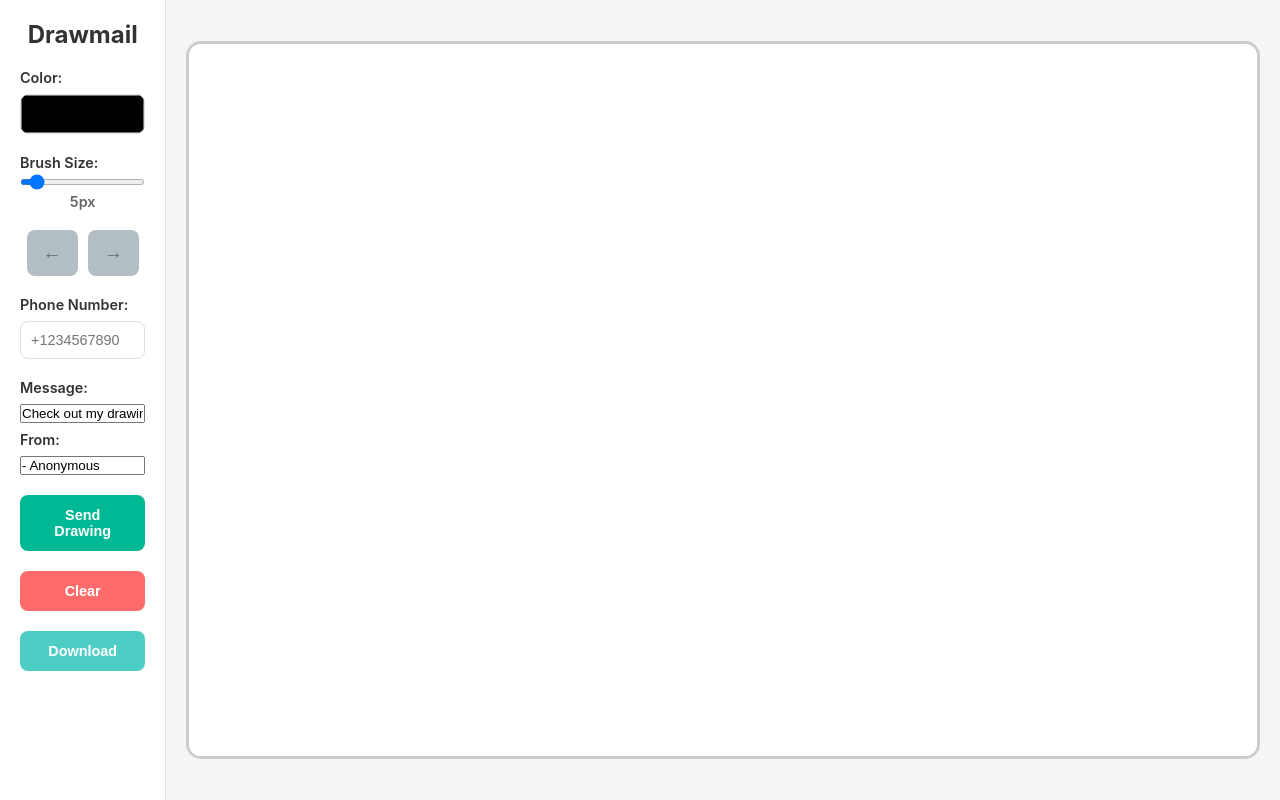
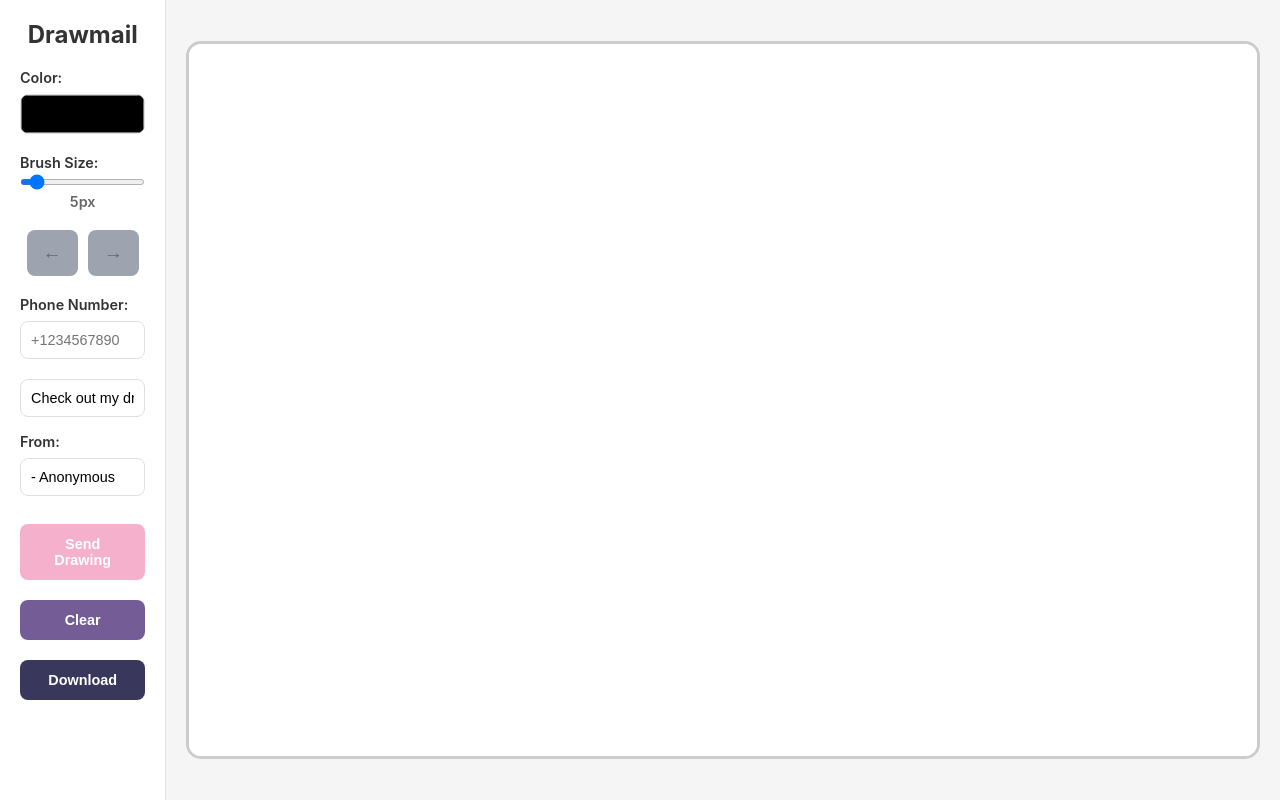
Before and after one commit to sophia0805/drawmail, a Next.js app: page / in a window 1280 px wide. Built offline with nearby package versions, Linux system fonts and the light colour scheme.

Commit message:
i hate css

```diff
--- a/src/app/page.js
+++ b/src/app/page.js
@@ -116,7 +116,7 @@ export default function SketchPad() {
 
   const shareDrawingViaSMS = async () => {
     if (!phoneNumber) {
-      alert('Please enter a phone number');
+      alert('Please enter a phone number!');
       return;
     }
 
@@ -186,12 +186,12 @@ export default function SketchPad() {
             />
           </div>
           <div className={styles.controlGroup}>
-            <label>Message:</label>
           <input
             type="text"
             placeholder="Check out my drawing!"
             value={message}
             onChange={(e) => setMessage(e.target.value)}
+            className={styles.messageInput}
           />
           <label>From:</label>
           <input
@@ -199,6 +199,7 @@ export default function SketchPad() {
             placeholder="- Anonymous"
             value={name}
             onChange={(e) => setName(e.target.value)}
+            className={styles.nameInput}
           />
           </div>
           <button onClick={shareDrawingViaSMS} className={styles.sendButton}>
--- a/src/app/page.module.css
+++ b/src/app/page.module.css
@@ -95,30 +95,30 @@
   min-width: 50px;
 }
 .undoButton {
-  background: #6c5ce7;
+  background: #FAE1DF;
   color: white;
 }
 .undoButton:hover:not(:disabled) {
-  background: #4318c5;
+  background: #F5B0CB;
   transform: translateY(-2px);
 }
 .undoButton:disabled {
-  background: #b2bec3;
+  background: #9EA3B0;
   color: #636e72;
   cursor: not-allowed;
   transform: none;
 }
 
 .redoButton {
-  background: #00b894;
+  background: #FAE1DF;
   color: white;
 }
 .redoButton:hover:not(:disabled) {
-  background: #00a085;
+  background: #F5B0CB;
   transform: translateY(-2px);
 }
 .redoButton:disabled {
-  background: #b2bec3;
+  background: #9EA3B0;
   color: #636e72;
   cursor: not-allowed;
   transform: none;
@@ -136,22 +136,22 @@
 }
 
 .clearButton {
-  background: #ff6b6b;
+  background: #745C97;
   color: white;
 }
 
 .clearButton:hover {
-  background: #ff5252;
+  background: #C4BBB8;
   transform: translateY(-2px);
 }
 
 .downloadButton {
-  background: #4ecdc4;
+  background: #39375B;
   color: white;
 }
 
 .downloadButton:hover {
-  background: #45b7aa;
+  background: #C4BBB8;
   transform: translateY(-2px);
 }
 
@@ -164,12 +164,12 @@
   transition: all 0.3s ease;
   font-size: 0.9rem;
   width: 100%;
-  background: #00b894;
+  background: #F5B0CB;
   color: white;
 }
 
 .sendButton:hover {
-  background: #00a085;
+  background: #C4BBB8;
   transform: translateY(-2px);
 }
 
@@ -197,47 +197,38 @@
   .sketchPad {
     flex-direction: column;
   }
-
   .sidebar {
     width: 100%;
     border-right: none;
     border-bottom: 1px solid #e0e0e0;
     padding: 15px;
   }
-
   .sidebar h1 {
     font-size: 1.2rem;
   }
-
   .controls {
     flex-direction: row;
     flex-wrap: wrap;
     gap: 15px;
     justify-content: center;
   }
-
   .controlGroup {
     flex-direction: row;
     align-items: center;
     gap: 10px;
   }
-
   .colorPicker {
     width: 50px;
   }
-
   .brushSlider {
     width: 100px;
   }
-
   .buttonGroup {
     order: -1;
   }
-
   .canvasContainer {
     padding: 10px;
   }
-
   .canvas {
     max-width: 100%;
     height: auto;
@@ -260,9 +251,37 @@
     gap: 5px;
   }
 
-  .clearButton,
-  .downloadButton {
+  .clearButton, .downloadButton {
     padding: 10px 20px;
     font-size: 0.8rem;
   }
 }
+
+.phoneInput {
+  width: 100%;
+  padding: 10px;
+  border: 1px solid #e0e0e0;
+  border-radius: 8px;
+  font-size: 0.9rem;
+  outline: none;
+  transition: border-color 0.3s ease;
+}
+
+.phoneInput:focus {
+  border-color: #6c5ce7;
+}
+
+.messageInput, .nameInput {
+  width: 100%;
+  padding: 10px;
+  border: 1px solid #e0e0e0;
+  border-radius: 8px;
+  font-size: 0.9rem;
+  outline: none;
+  transition: border-color 0.3s ease;
+  margin-bottom: 8px;
+}
+
+.messageInput:focus, .nameInput:focus {
+  border-color: #6c5ce7;
+}
```
Lines whose indentation alone changed are shown as unchanged.
